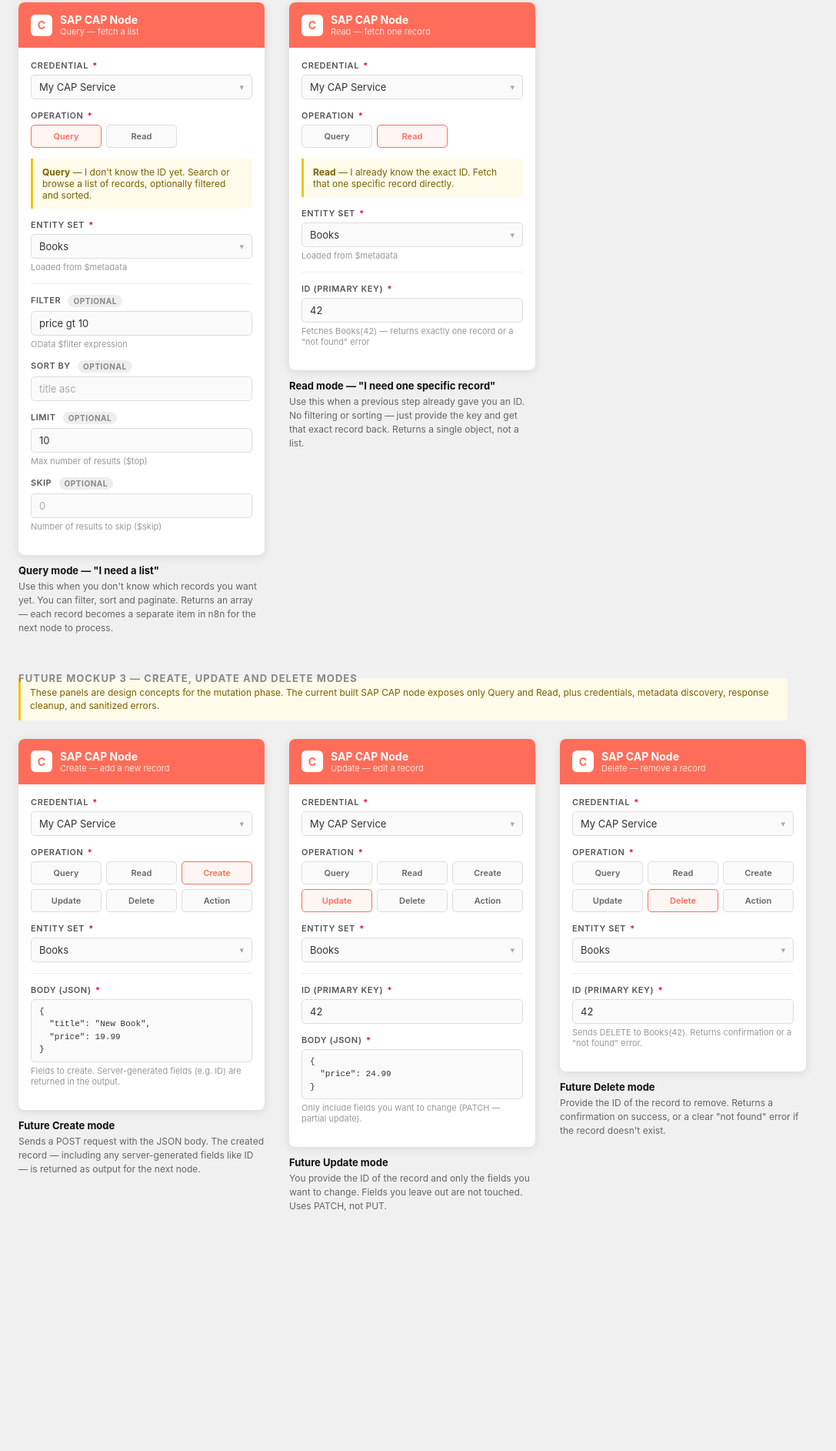
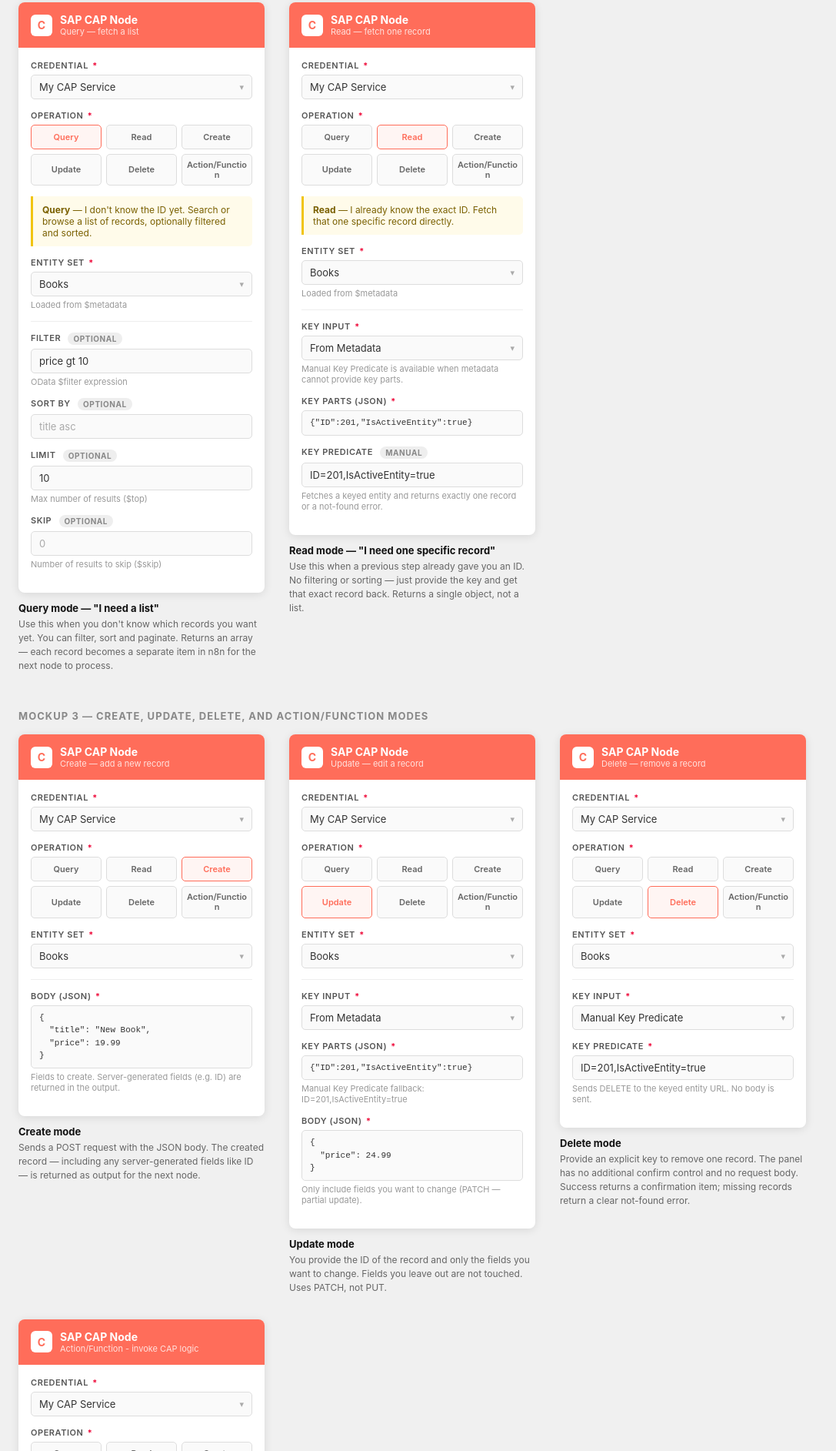
Before and after one commit to Ahmed03-ai/cap-n8n-plugin, a website: page mockups/n8n-node-mockup.html in a window 1280 px wide. Shown: the part 915-2800 px from the top of the page at 77% size, without its empty margins (0-1087 px from the left). Before the commit the page ends 2579 px from the top, so only its background shows below. Drawn offline with Linux system fonts and the light colour scheme.

Commit message:
docs(07-04): refresh Phase 7 node mockup
- Show Query, Read, Create, Update, Delete, and Action/Function controls
- Add metadata/manual key visuals, Body JSON, and Parameters JSON fields
- Remove stale read-only and future mutation mockup wording

```diff
--- a/mockups/n8n-node-mockup.html
+++ b/mockups/n8n-node-mockup.html
@@ -154,6 +154,12 @@
       color: #666;
       cursor: pointer;
       background: #fafafa;
+      min-height: 32px;
+      display: flex;
+      align-items: center;
+      justify-content: center;
+      line-height: 1.15;
+      overflow-wrap: anywhere;
     }
     .mode-btn.active {
       border-color: #ff6d5a;
@@ -286,7 +292,7 @@
 <body>
 
   <h1>SAP CAP Community Node — UI Mockups</h1>
-  <p class="page-subtitle">Wireframes for the n8n node editor panels · Current Phase 6 surface: credentials, Query, Read · Mutation panels are future concepts</p>
+  <p class="page-subtitle">Wireframes for the n8n node editor panels · Current Phase 7 surface: credentials, Query, Read, Create, Update, Delete, Action/Function, composite keys</p>
 
   <!-- ═══════════════════════════════════════════ -->
   <!-- SECTION 1 — CREDENTIAL SCREEN              -->
@@ -438,6 +444,10 @@
             <div class="mode-grid">
               <div class="mode-btn active">Query</div>
               <div class="mode-btn">Read</div>
+              <div class="mode-btn">Create</div>
+              <div class="mode-btn">Update</div>
+              <div class="mode-btn">Delete</div>
+              <div class="mode-btn">Action/Function</div>
             </div>
             <div class="callout">
               <strong>Query</strong> — I don't know the ID yet. Search or browse a list of records, optionally filtered and sorted.
@@ -509,6 +519,10 @@
             <div class="mode-grid">
               <div class="mode-btn">Query</div>
               <div class="mode-btn active">Read</div>
+              <div class="mode-btn">Create</div>
+              <div class="mode-btn">Update</div>
+              <div class="mode-btn">Delete</div>
+              <div class="mode-btn">Action/Function</div>
             </div>
             <div class="callout">
               <strong>Read</strong> — I already know the exact ID. Fetch that one specific record directly.
@@ -526,9 +540,22 @@
           <hr class="divider" />
 
           <div class="field-group">
-            <div class="field-label">ID (Primary Key) <span class="field-required">*</span></div>
-            <div class="field-input">42</div>
-            <div class="field-hint">Fetches Books(42) — returns exactly one record or a "not found" error</div>
+            <div class="field-label">Key Input <span class="field-required">*</span></div>
+            <div class="field-select">From Metadata <span class="arrow">▾</span></div>
+            <div class="field-hint">Manual Key Predicate is available when metadata cannot provide key parts.</div>
+          </div>
+
+          <div class="field-group">
+            <div class="field-label">Key Parts (JSON) <span class="field-required">*</span></div>
+            <div class="field-input" style="font-family:monospace;font-size:11px;line-height:1.5">
+              {"ID":201,"IsActiveEntity":true}
+            </div>
+          </div>
+
+          <div class="field-group">
+            <div class="field-label">Key Predicate <span class="badge badge-optional">Manual</span></div>
+            <div class="field-input">ID=201,IsActiveEntity=true</div>
+            <div class="field-hint">Fetches a keyed entity and returns exactly one record or a not-found error.</div>
           </div>
 
         </div>
@@ -544,10 +571,7 @@
   <!-- ═══════════════════════════════════════════ -->
   <!-- SECTION 3 — CREATE / UPDATE / DELETE       -->
   <!-- ═══════════════════════════════════════════ -->
-  <p class="section-title">Future Mockup 3 — Create, Update and Delete Modes</p>
-  <div class="future-note">
-    These panels are design concepts for the mutation phase. The current built SAP CAP node exposes only Query and Read, plus credentials, metadata discovery, response cleanup, and sanitized errors.
-  </div>
+  <p class="section-title">Mockup 3 — Create, Update, Delete, and Action/Function Modes</p>
   <div class="mockup-row">
 
     <!-- CREATE -->
@@ -573,7 +597,7 @@
               <div class="mode-btn active">Create</div>
               <div class="mode-btn">Update</div>
               <div class="mode-btn">Delete</div>
-              <div class="mode-btn">Action</div>
+              <div class="mode-btn">Action/Function</div>
             </div>
           </div>
           <div class="field-group">
@@ -594,7 +618,7 @@
         </div>
       </div>
       <div class="caption">
-        <h3>Future Create mode</h3>
+        <h3>Create mode</h3>
         <p>Sends a POST request with the JSON body. The created record — including any server-generated fields like ID — is returned as output for the next node.</p>
       </div>
     </div>
@@ -622,7 +646,7 @@
               <div class="mode-btn">Create</div>
               <div class="mode-btn active">Update</div>
               <div class="mode-btn">Delete</div>
-              <div class="mode-btn">Action</div>
+              <div class="mode-btn">Action/Function</div>
             </div>
           </div>
           <div class="field-group">
@@ -631,8 +655,15 @@
           </div>
           <hr class="divider" />
           <div class="field-group">
-            <div class="field-label">ID (Primary Key) <span class="field-required">*</span></div>
-            <div class="field-input">42</div>
+            <div class="field-label">Key Input <span class="field-required">*</span></div>
+            <div class="field-select">From Metadata <span class="arrow">▾</span></div>
+          </div>
+          <div class="field-group">
+            <div class="field-label">Key Parts (JSON) <span class="field-required">*</span></div>
+            <div class="field-input" style="font-family:monospace;font-size:11px;line-height:1.5">
+              {"ID":201,"IsActiveEntity":true}
+            </div>
+            <div class="field-hint">Manual Key Predicate fallback: ID=201,IsActiveEntity=true</div>
           </div>
           <div class="field-group">
             <div class="field-label">Body (JSON) <span class="field-required">*</span></div>
@@ -646,7 +677,7 @@
         </div>
       </div>
       <div class="caption">
-        <h3>Future Update mode</h3>
+        <h3>Update mode</h3>
         <p>You provide the ID of the record and only the fields you want to change. Fields you leave out are not touched. Uses PATCH, not PUT.</p>
       </div>
     </div>
@@ -674,7 +705,7 @@
               <div class="mode-btn">Create</div>
               <div class="mode-btn">Update</div>
               <div class="mode-btn active">Delete</div>
-              <div class="mode-btn">Action</div>
+              <div class="mode-btn">Action/Function</div>
             </div>
           </div>
           <div class="field-group">
@@ -683,15 +714,81 @@
           </div>
           <hr class="divider" />
           <div class="field-group">
-            <div class="field-label">ID (Primary Key) <span class="field-required">*</span></div>
-            <div class="field-input">42</div>
-            <div class="field-hint">Sends DELETE to Books(42). Returns confirmation or a "not found" error.</div>
+            <div class="field-label">Key Input <span class="field-required">*</span></div>
+            <div class="field-select">Manual Key Predicate <span class="arrow">▾</span></div>
+          </div>
+          <div class="field-group">
+            <div class="field-label">Key Predicate <span class="field-required">*</span></div>
+            <div class="field-input">ID=201,IsActiveEntity=true</div>
+            <div class="field-hint">Sends DELETE to the keyed entity URL. No body is sent.</div>
           </div>
         </div>
       </div>
       <div class="caption">
-        <h3>Future Delete mode</h3>
-        <p>Provide the ID of the record to remove. Returns a confirmation on success, or a clear "not found" error if the record doesn't exist.</p>
+        <h3>Delete mode</h3>
+        <p>Provide an explicit key to remove one record. The panel has no additional confirm control and no request body. Success returns a confirmation item; missing records return a clear not-found error.</p>
+      </div>
+    </div>
+
+    <!-- ACTION / FUNCTION -->
+    <div class="mockup-card">
+      <div class="panel">
+        <div class="panel-header">
+          <div class="icon">C</div>
+          <div>
+            <div class="title">SAP CAP Node</div>
+            <div class="subtitle">Action/Function - invoke CAP logic</div>
+          </div>
+        </div>
+        <div class="panel-body">
+          <div class="field-group">
+            <div class="field-label">Credential <span class="field-required">*</span></div>
+            <div class="field-select">My CAP Service <span class="arrow">▾</span></div>
+          </div>
+          <div class="field-group">
+            <div class="field-label">Operation <span class="field-required">*</span></div>
+            <div class="mode-grid">
+              <div class="mode-btn">Query</div>
+              <div class="mode-btn">Read</div>
+              <div class="mode-btn">Create</div>
+              <div class="mode-btn">Update</div>
+              <div class="mode-btn">Delete</div>
+              <div class="mode-btn active">Action/Function</div>
+            </div>
+          </div>
+          <div class="field-group">
+            <div class="field-label">Operation Source <span class="field-required">*</span></div>
+            <div class="field-select">From Metadata <span class="arrow">▾</span></div>
+          </div>
+          <div class="field-group">
+            <div class="field-label">Action/Function <span class="field-required">*</span></div>
+            <div class="field-select">submitOrder (Action Import) <span class="arrow">▾</span></div>
+          </div>
+          <div class="field-group">
+            <div class="field-label">Manual Operation <span class="badge badge-optional">Fallback</span></div>
+            <div class="field-input">CatalogService.submitOrder</div>
+          </div>
+          <div class="field-group">
+            <div class="field-label">Binding Key <span class="badge badge-optional">Bound Ops</span></div>
+            <div class="field-input">ID=201,IsActiveEntity=true</div>
+            <div class="field-hint">Bound operations reuse the same Key Parts JSON or Key Predicate path.</div>
+          </div>
+          <hr class="divider" />
+          <div class="field-group">
+            <div class="field-label">Parameters (JSON) <span class="field-required">*</span></div>
+            <div class="field-input" style="font-family:monospace;font-size:11px;line-height:1.5">
+              {<br/>
+              &nbsp;&nbsp;"book": 201,<br/>
+              &nbsp;&nbsp;"quantity": 1<br/>
+              }
+            </div>
+            <div class="field-hint">Actions send JSON parameters as a body. Functions encode primitive parameters in the URL.</div>
+          </div>
+        </div>
+      </div>
+      <div class="caption">
+        <h3>Action/Function mode</h3>
+        <p>Select an operation from metadata or enter a manual fallback. A single Parameters JSON object supplies action body fields or function query values.</p>
       </div>
     </div>
 
```
